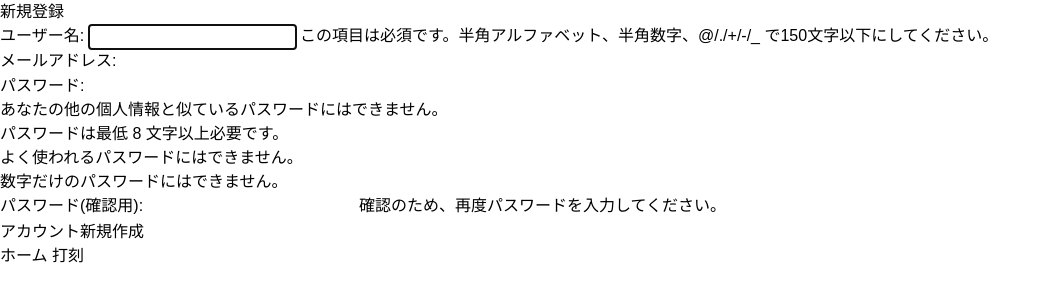
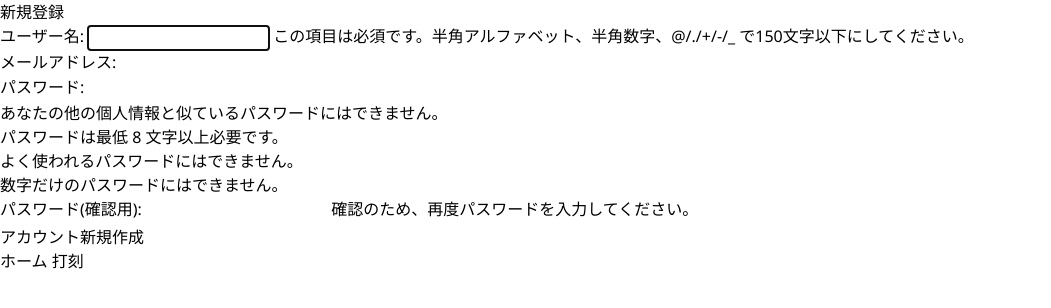
Before and after one commit to oto-okino/attendance, a Django app: page /signup/ in a window 1280 px wide. Shown: the top 308 px of the page, without its empty margins (0-1051 px from the left). Run offline with Django 5.2, Linux system fonts and the light colour scheme; data that the repository does not hold is empty; parts of the project's set-up code (start-up, migrations or seed data) failed here and were passed over.

Commit message:
edit css

```diff
--- a/static/css/default.css
+++ b/static/css/default.css
@@ -1,14 +1,67 @@
-body {
-  font-family: "Noto Sans JP", sans-serif;
-  font-size: 1rem;
-  line-height: 1.5;
+:root, :host {
+    --font-sans: "Noto Sans", sans-serif;
+    --spacing: .25rem;
+    --font-weight-normal: 400;
+    --tracking-normal: 0em;
+    --default-font-family: var(--font-sans);
+    --radius-full: 9999px;
+    --font-sans-default: -apple-system, BlinkMacSystemFont, "Segoe UI", sans-serif;
+    --border-width-hairline: .5px;
+    --color-black: #333;
+    --color-white: #FFF;
+    --color-white-shadow: #999;
+    --color-main: #7a38ffff;
+    --color-main-shadow: #4300b8ff;
+
+    /* Font Sizes */
+    --font-size-base: 1rem;
+    --font-size-lg: 1.125rem;
+    --font-size-xl: 1.25rem;
+    --font-size-2xl: 1.5rem;
+
+    --font-weight-normal: 400;
+    --font-weight-medium: 500;
+    --font-weight-bold: 700;
+
+    --font-line-height-base: 1.5;
 }
 
-.noto-sans-regular {
-  font-family: "Noto Sans", sans-serif;
+body {
+  font-family: var(--font-sans);
+  font-size: var(--font-size-base);
+  line-height: var(--font-line-height-base);
+}
+
+.noto-sans {
+  font-family: --var(--font-sans);
   font-optical-sizing: auto;
-  font-weight: 400;
+  font-variation-settings: "wdth" 100;
   font-style: normal;
-  font-variation-settings:
-    "wdth" 100;
 }
+
+.font-weight-normal {
+  font-weight: var(--font-weight-normal);
+}
+
+.font-weight-medium {
+  font-weight: var(--font-weight-medium);
+}
+
+.font-weight-bold {
+  font-weight: var(--font-weight-bold);
+}
+
+.button{
+  margin: 0.25rem;
+  padding: 0.5rem 1.5rem;
+  font-size: var(--font-size-lg);
+  color: var(--color-white);
+  background-color: var(--color-main);
+  border-radius: var(--radius-full);
+  transition: all 0.3s ease;
+}
+
+.button:hover {
+  color: var(--color-white-shadow);
+  background-color: var(--color-main-shadow);
+}
```
Also changed, not shown: accounts/templates/accounts/landing.html (+16 -7 lines), static/css/landing.css (+22 -4 lines).
